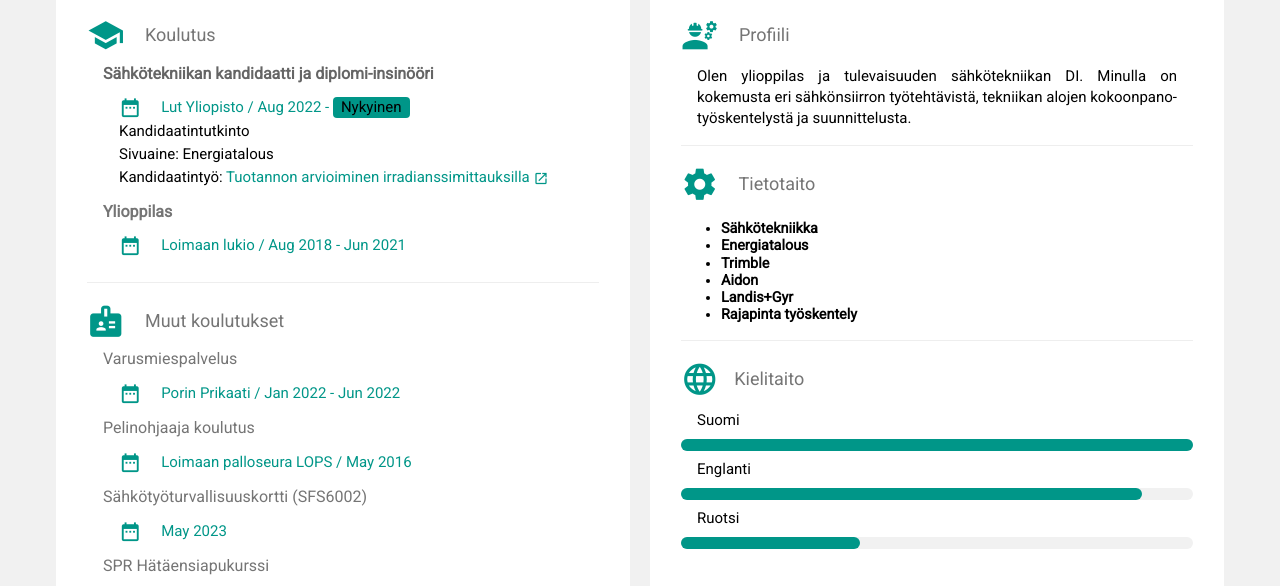
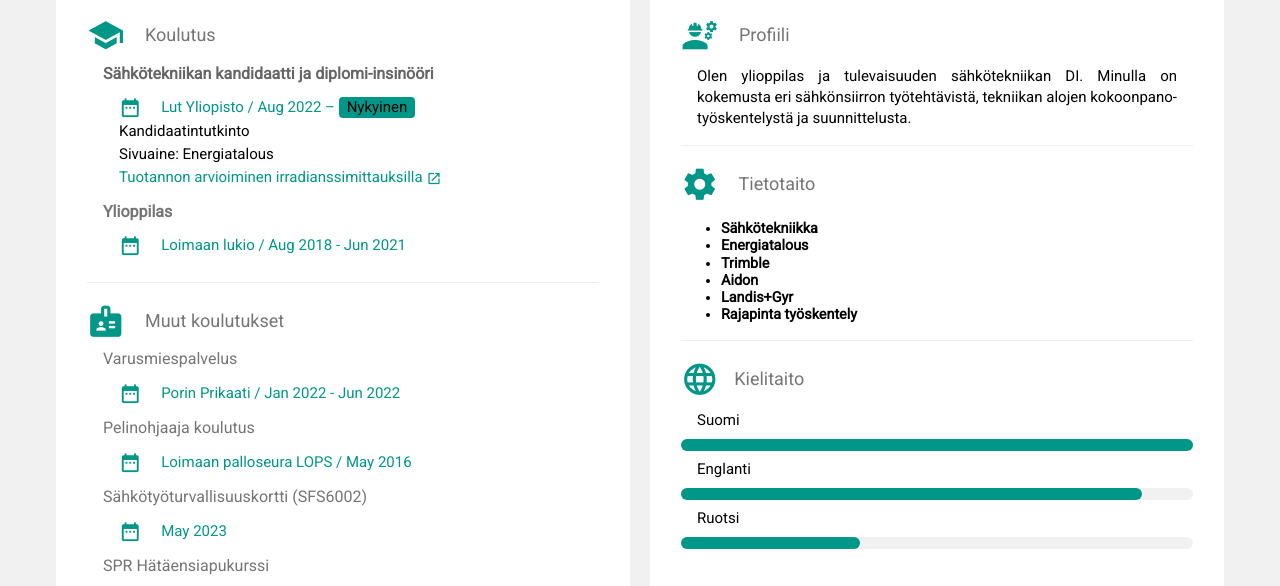
Before and after one commit to ottosuominen/CV, a plain HTML site: page index.html in a window 1280 px wide. Shown: the part 199-785 px from the top of the page. Drawn offline with nearby package versions, Linux system fonts and the light colour scheme.

Commit message:
Update index.html

```diff
--- a/index.html
+++ b/index.html
@@ -65,18 +65,18 @@
                     <p>
                       <span class="w3-text-teal">
                         <i class="material-icons w3-margin-right">date_range</i>
-                        Lut Yliopisto / Aug 2022 -
-                        <span class="w3-tag w3-teal w3-round text-black">
-                          Nykyinen
-                        </span>
+                        Lut Yliopisto / Aug 2022 –
+                        <span class="w3-tag w3-teal w3-round text-black">Nykyinen</span>
                       </span>
                       <span class="break-line">Kandidaatintutkinto</span>
                       <span class="break-line">Sivuaine: Energiatalous</span>
                       <span class="break-line">
-      Kandidaatintyö:
-      <a href="https://lutpub.lut.fi/handle/10024/169232" target="_blank" class="w3-text-teal" style="text-decoration:none;">
+                        <a href="https://lutpub.lut.fi/handle/10024/169232" target="_blank"
+                           class="w3-text-teal" style="text-decoration:none;">
                           Tuotannon arvioiminen irradianssimittauksilla
-        <i class="material-icons" style="font-size:1em;vertical-align:middle;">open_in_new</i>
+                          <i class="material-icons" style="font-size:1em;vertical-align:middle;">
+                            open_in_new
+                          </i>
                         </a>
                       </span>
                     </p>
```
Lines whose indentation alone changed are shown as unchanged.
